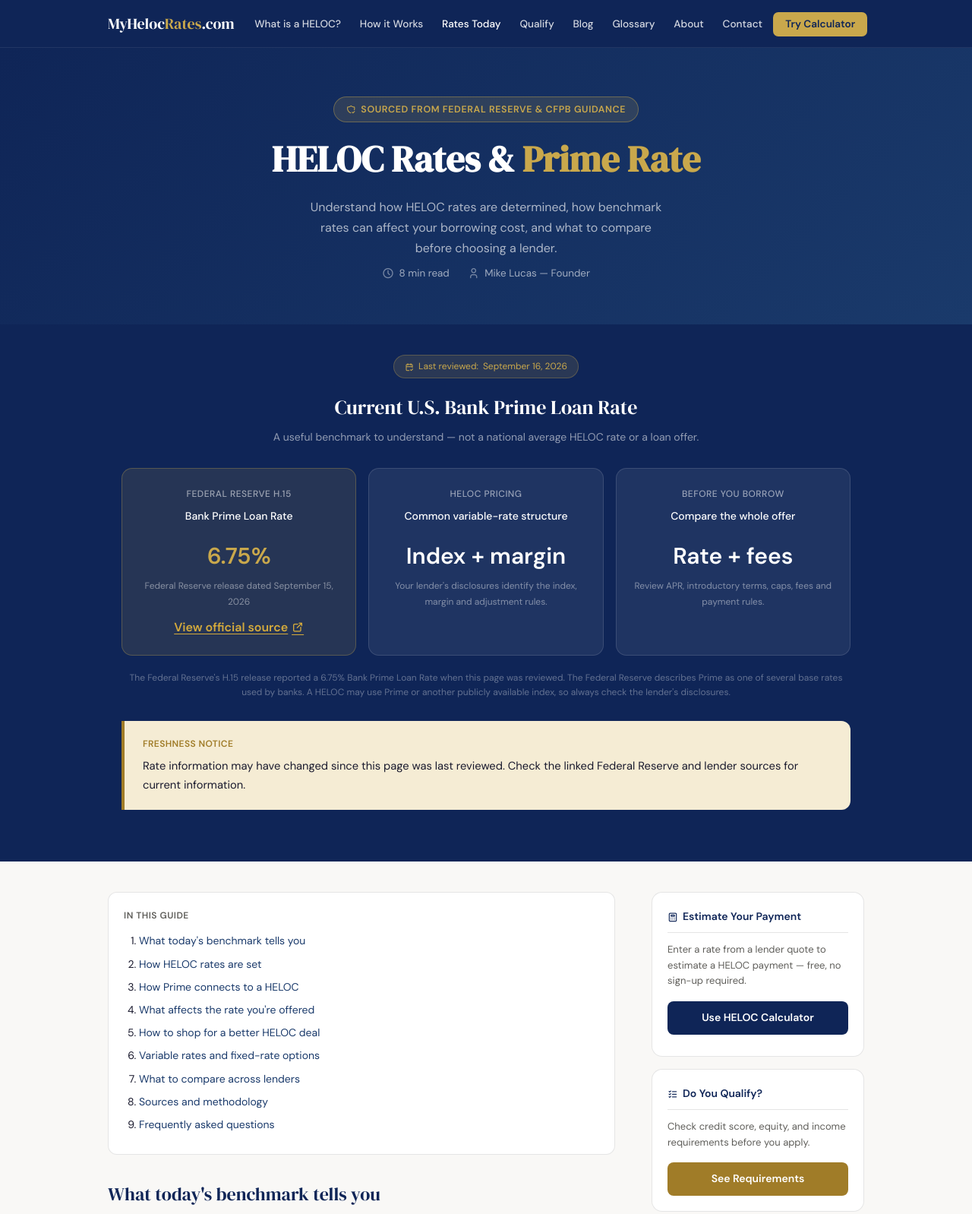
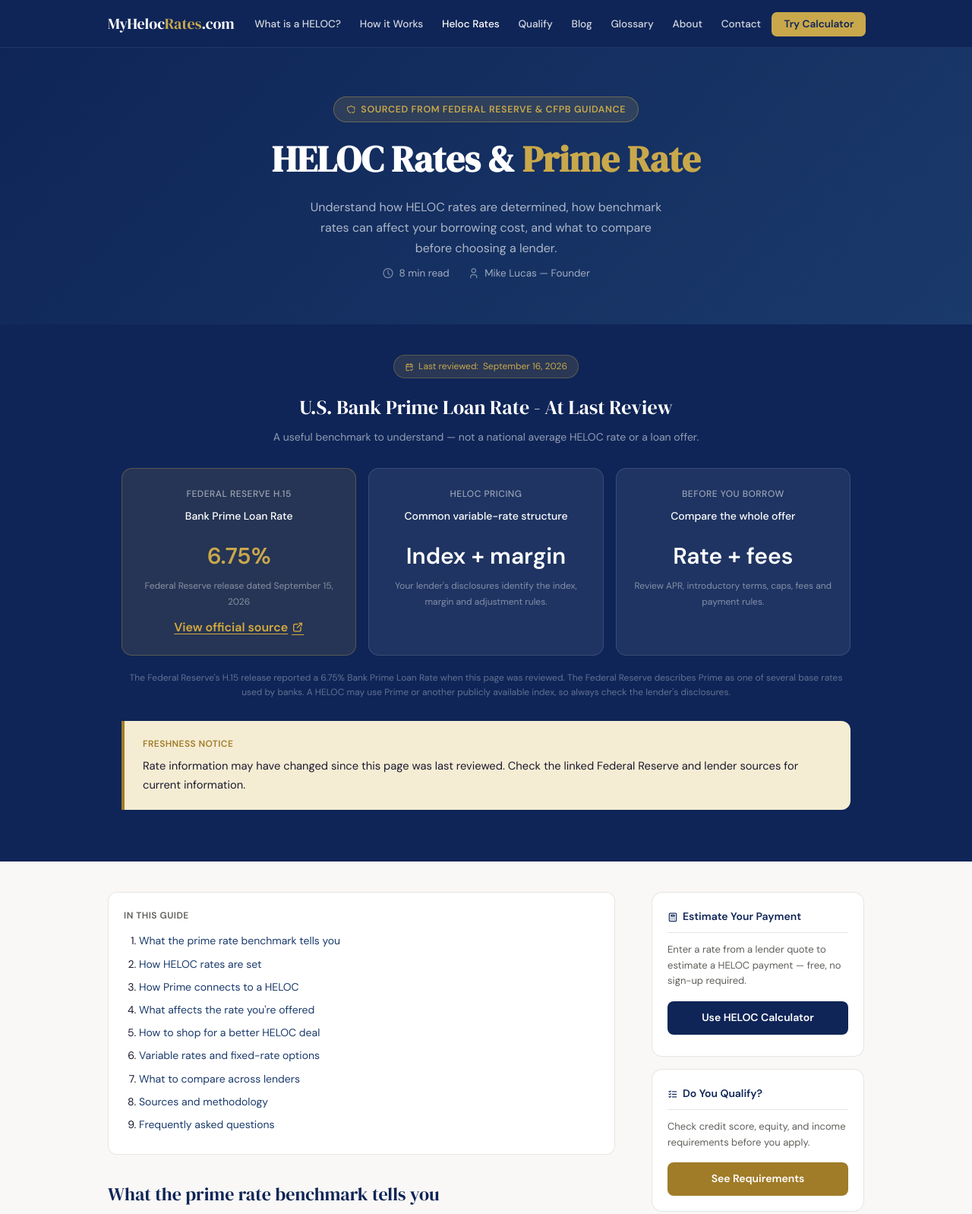
Before and after one commit to onelukey/myhelocrates-site, a plain HTML site: page heloc-rates-today/index.html in a window 1280 px wide. Shown: the top 1598 px of the page at 76% size. Drawn offline with Linux system fonts and the light colour scheme.

Commit message:
MHR-003I.30: Clarify HELOC rates navigation and editorial wording

```diff
--- a/heloc-rates-today/index.html
+++ b/heloc-rates-today/index.html
@@ -56,7 +56,7 @@
     <ul class="nav-links" id="navLinks">
       <li><a href="/what-is-a-heloc/">What is a HELOC?</a></li>
       <li><a href="/how-heloc-works/">How it Works</a></li>
-      <li><a href="/heloc-rates-today/" class="active">Rates Today</a></li>
+      <li><a href="/heloc-rates-today/" class="active">Heloc Rates</a></li>
       <li><a href="/how-to-qualify-for-heloc/">Qualify</a></li>
       <li><a href="/blog/">Blog</a></li>
       <li><a href="/heloc-glossary/">Glossary</a></li>
@@ -90,7 +90,7 @@
     <div class="rates-inner">
       <div class="rates-header">
         <div class="update-badge"><i class="ti ti-calendar-check" aria-hidden="true"></i> Last reviewed: <time id="last-reviewed" datetime="2026-09-16" data-review-days="30">September 16, 2026</time></div>
-        <h2 id="rates-heading">Current U.S. Bank Prime Loan Rate</h2>
+        <h2 id="rates-heading">U.S. Bank Prime Loan Rate - At Last Review</h2>
         <p>A useful benchmark to understand — not a national average HELOC rate or a loan offer.</p>
       </div>
       <div class="rate-cards">
@@ -109,10 +109,10 @@
 
       <div class="toc">
         <h4>In this guide</h4><ol>
-          <li><a href="#current">What today's benchmark tells you</a></li><li><a href="#how-set">How HELOC rates are set</a></li><li><a href="#prime">How Prime connects to a HELOC</a></li><li><a href="#factors">What affects the rate you're offered</a></li><li><a href="#get-lower">How to shop for a better HELOC deal</a></li><li><a href="#fixed-vs-variable">Variable rates and fixed-rate options</a></li><li><a href="#compare">What to compare across lenders</a></li><li><a href="#sources">Sources and methodology</a></li><li><a href="#faq">Frequently asked questions</a></li>
+          <li><a href="#current"><a href="#current">What the prime rate benchmark tells you</a></li><li><a href="#how-set">How HELOC rates are set</a></li><li><a href="#prime">How Prime connects to a HELOC</a></li><li><a href="#factors">What affects the rate you're offered</a></li><li><a href="#get-lower">How to shop for a better HELOC deal</a></li><li><a href="#fixed-vs-variable">Variable rates and fixed-rate options</a></li><li><a href="#compare">What to compare across lenders</a></li><li><a href="#sources">Sources and methodology</a></li><li><a href="#faq">Frequently asked questions</a></li>
         </ol>
       </div>
-      <h2 id="current">What today's benchmark tells you</h2>
+      <h2 id="current">What the prime rate benchmark tells you</h2>
       <p>The Bank Prime Loan Rate shown above is a benchmark published in the Federal Reserve's H.15 release. It is useful context for borrowers because Prime is a common index used in variable-rate lending. It is <strong>not</strong> the same thing as an average HELOC rate, and it does not tell you what rate a lender will offer you.</p>
       <p>The Consumer Financial Protection Bureau (CFPB) explains that HELOCs typically have variable interest rates. A variable rate generally has two parts: an <strong>index</strong> and a <strong>margin</strong>. Different lenders can use different indexes, so the first question to ask is which index your HELOC follows.</p><div class="callout-block c-navy authority-box"><strong><i class="ti ti-building-bank" aria-hidden="true"></i> Before you borrow: CFPB guidance</strong><p>The CFPB explains that a HELOC uses your home as security, that payments can change with a variable rate, and that borrowers should understand fees, draw rules and repayment terms before opening a line of credit.</p><div class="authority-links"><a href="https://www.consumerfinance.gov/ask-cfpb/what-is-a-home-equity-line-of-credit-heloc-en-107/" target="_blank" rel="noopener noreferrer">CFPB: What is a HELOC? <i class="ti ti-external-link" aria-hidden="true"></i></a><a href="https://files.consumerfinance.gov/f/documents/cfpb_heloc-brochure.pdf" target="_blank" rel="noopener noreferrer">CFPB HELOC booklet (PDF) <i class="ti ti-external-link" aria-hidden="true"></i></a></div></div>
       <div class="callout-block c-gold"><strong>Why we don't publish an invented “average rate by credit score”</strong><p>There is no single Federal Reserve table that tells us what every homeowner should be offered on a HELOC at a particular credit score. Lender pricing, borrower circumstances and loan terms vary. We would rather show you a verifiable benchmark and explain how to evaluate real lender offers than present false precision.</p></div>
@@ -197,7 +197,7 @@
         <h4>Learn</h4>
         <ul>
           <li><a href="/what-is-a-heloc/">What is a HELOC?</a></li>
-          <li><a href="/heloc-rates-today/">Rates Today</a></li>
+          <li><a href="/heloc-rates-today/">Heloc Rates</a></li>
           <li><a href="/how-to-qualify-for-heloc/">How to Qualify</a></li>
           <li><a href="/heloc-glossary/">Glossary</a></li>
         </ul>
```
Also changed, not shown: index.html (+4 -3 lines).
